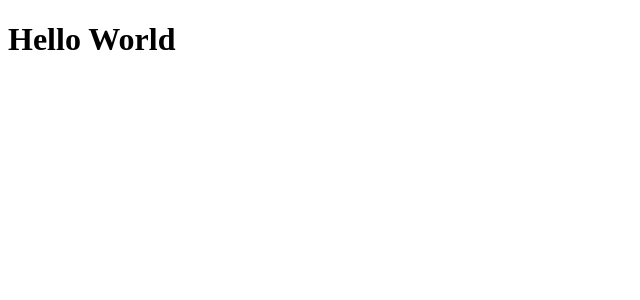
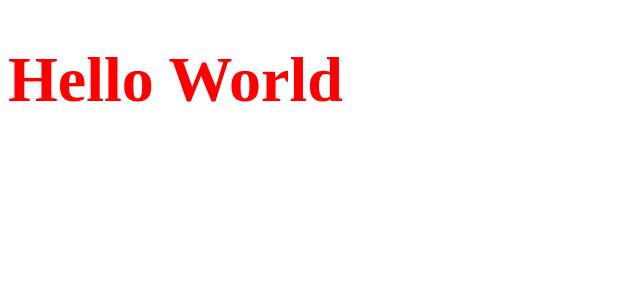
Before and after one commit to LeonardoBrizolla/dtmoney-fasttrack, a React (Create React App) app: page / in a window 1280 px wide. Shown: the top 300 px of the page, without its empty margins (0-640 px from the left). Built offline with nearby package versions, Linux system fonts and the light colour scheme.

Commit message:
Instalando Styled Components

```diff
--- a/package.json
+++ b/package.json
@@ -6,17 +6,19 @@
     "react": "^18.1.0",
     "react-dom": "^18.1.0",
     "react-scripts": "5.0.1",
+    "styled-components": "^5.3.5",
     "web-vitals": "^2.1.0"
   },
   "devDependencies": {
-    "typescript": "^4.4.2",
     "@testing-library/jest-dom": "^5.14.1",
     "@testing-library/react": "^13.0.0",
     "@testing-library/user-event": "^13.2.1",
     "@types/jest": "^27.0.1",
     "@types/node": "^16.7.13",
     "@types/react": "^18.0.0",
-    "@types/react-dom": "^18.0.0"
+    "@types/react-dom": "^18.0.0",
+    "@types/styled-components": "^5.1.25",
+    "typescript": "^4.4.2"
   },
   "scripts": {
     "start": "react-scripts start",
--- a/src/App.tsx
+++ b/src/App.tsx
@@ -1,7 +1,14 @@
+import styled from 'styled-components';
+
+const Title = styled.h1`
+  font-size: 64px;
+  color: red;
+`;
+
 export function App() {
   return (
     <div className='App'>
-      <h1>Hello World</h1>
+      <Title>Hello World</Title>
     </div>
   );
 }
```
Also changed, not shown: 1 other file (tests, documents, lock files or other folders).
